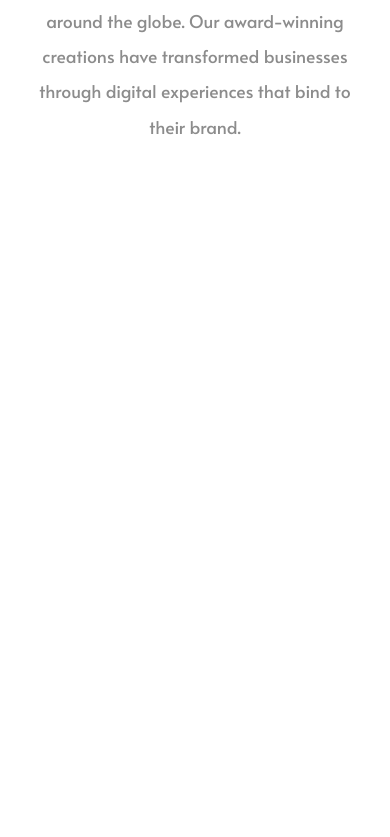
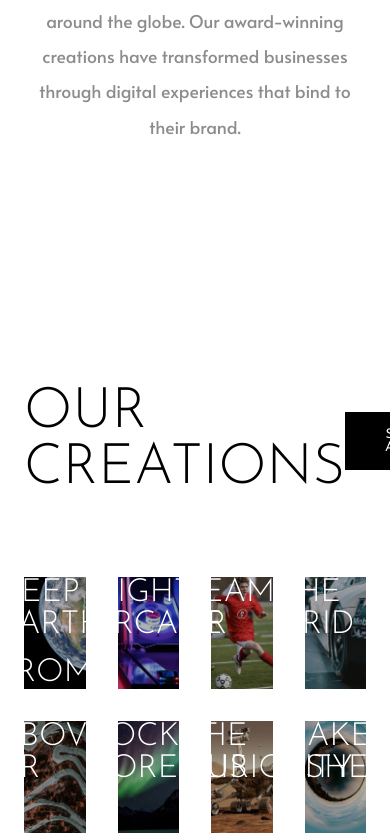
Before and after one commit to PetteriHavia/FrontendMentor, a React (Vite) app in the folder loopstudio-landing-page/: page / in a window 390 px wide. Shown: the part 1419-2256 px from the top of the page. Before the commit the page ends 1724 px from the top, so only its background shows below. Built offline with nearby package versions, Linux system fonts and the light colour scheme.

Commit message:
gallery + styling - no mobile styling yet

```diff
--- a/loopstudio-landing-page/src/App.jsx
+++ b/loopstudio-landing-page/src/App.jsx
@@ -1,3 +1,4 @@
+import Gallery from "./components/Gallery"
 import Hero from "./components/Hero"
 import Intro from "./components/Intro"
 
@@ -7,6 +8,7 @@ function App() {
     <div className="layout">
       <Hero />
       <Intro />
+      <Gallery />
     </div>
   )
 }
--- /dev/null
+++ b/loopstudio-landing-page/src/components/Gallery.jsx
@@ -0,0 +1,67 @@
+import robot from '../assets/images/image-curiosity.jpg'
+import earth from '../assets/images/image-deep-earth.jpg'
+import fisheye from '../assets/images/image-fisheye.jpg'
+import above from '../assets/images/image-from-above.jpg'
+import car from '../assets/images/image-grid.jpg'
+import arcade from '../assets/images/image-night-arcade.jpg'
+import borealis from '../assets/images/image-pocket-borealis.jpg'
+import soccer from '../assets/images/image-soccer-team.jpg'
+
+const Gallery = () => {
+
+  const galleryImages = [
+    {
+      url: earth,
+      alt: "deep earth"
+    },
+    {
+      url: arcade,
+      alt: "night arcade"
+    },
+    {
+      url: soccer,
+      alt: "soccer team vr"
+    },
+    {
+      url: car,
+      alt: "the grid"
+    },
+    {
+      url: above,
+      alt: "from up above vr"
+    },
+    {
+      url: borealis,
+      alt: "pocket borealis"
+    },
+    {
+      url: robot,
+      alt: "the curiosity"
+    },
+    {
+      url: fisheye,
+      alt: "make it fisheye"
+    },
+  ]
+
+  return (
+    <section className="gallery">
+      <div className="container">
+        <div className="gallery-heading">
+          <h2>OUR CREATIONS</h2>
+          <button>SEE ALL</button>
+        </div>
+        <div className="gallery-grid">
+          {galleryImages.map((image, index) => (
+            <div className="gallery-item" key={index}>
+              <img src={image.url} alt={image.alt} />
+              <h3>{image.alt}</h3>
+            </div>
+          ))}
+        </div>
+      </div>
+    </section>
+  )
+}
+
+export default Gallery
--- /dev/null
+++ b/loopstudio-landing-page/src/styles/gallery.scss
@@ -0,0 +1,74 @@
+.gallery-heading {
+  display: flex;
+  justify-content: space-between;
+  align-items: center;
+  padding: 5rem 0rem;
+
+  h2 {
+    font-family: $josefin;
+    font-size: 3.5rem;
+    font-weight: 300;
+  }
+
+  button {
+    padding: 1rem 2.5rem;
+    background-color: $black;
+    font-family: $josefin;
+    border: none;
+    color: $white;
+
+    letter-spacing: 5px;
+  }
+}
+
+.gallery-grid {
+  display: grid;
+  grid-template-columns: repeat(4, 1fr);
+  gap: 2rem;
+
+  img {
+    width: 100%;
+    height: 100%;
+    filter: brightness(0.7);
+  }
+
+  .gallery-item {
+    position: relative;
+
+    &::after {
+      content: "";
+      position: absolute;
+      left: 0;
+      width: 100%;
+      height: 100%;
+      background-color: rgba(255, 255, 255, 0.5);
+      transition: opacity 0.5s ease;
+      opacity: 0;
+    }
+
+    &:hover::after {
+      opacity: 1;
+    }
+
+    &:nth-child(4) h3 {
+      width: 5rem;
+    }
+
+    &:hover h3 {
+      color: $black;
+    }
+
+    h3 {
+      font-family: $josefin;
+      text-transform: uppercase;
+      font-weight: 300;
+      font-size: 2rem;
+      color: $white;
+      position: absolute;
+      bottom: 3rem;
+      left: calc(35% - 3rem);
+      max-width: 11rem;
+      z-index: 100;
+    }
+  }
+}
--- a/loopstudio-landing-page/src/styles/global-styles.scss
+++ b/loopstudio-landing-page/src/styles/global-styles.scss
@@ -8,6 +8,7 @@ $josefin: "Josefin Sans", sans-serif;
 
 @import "hero";
 @import "intro";
+@import "gallery";
 
 * {
   margin: 0;
@@ -19,9 +20,6 @@ body {
   font-family: $alata;
 }
 
-.layout {
-}
-
 .container {
   max-width: 1400px;
   margin: 0 auto;
```
